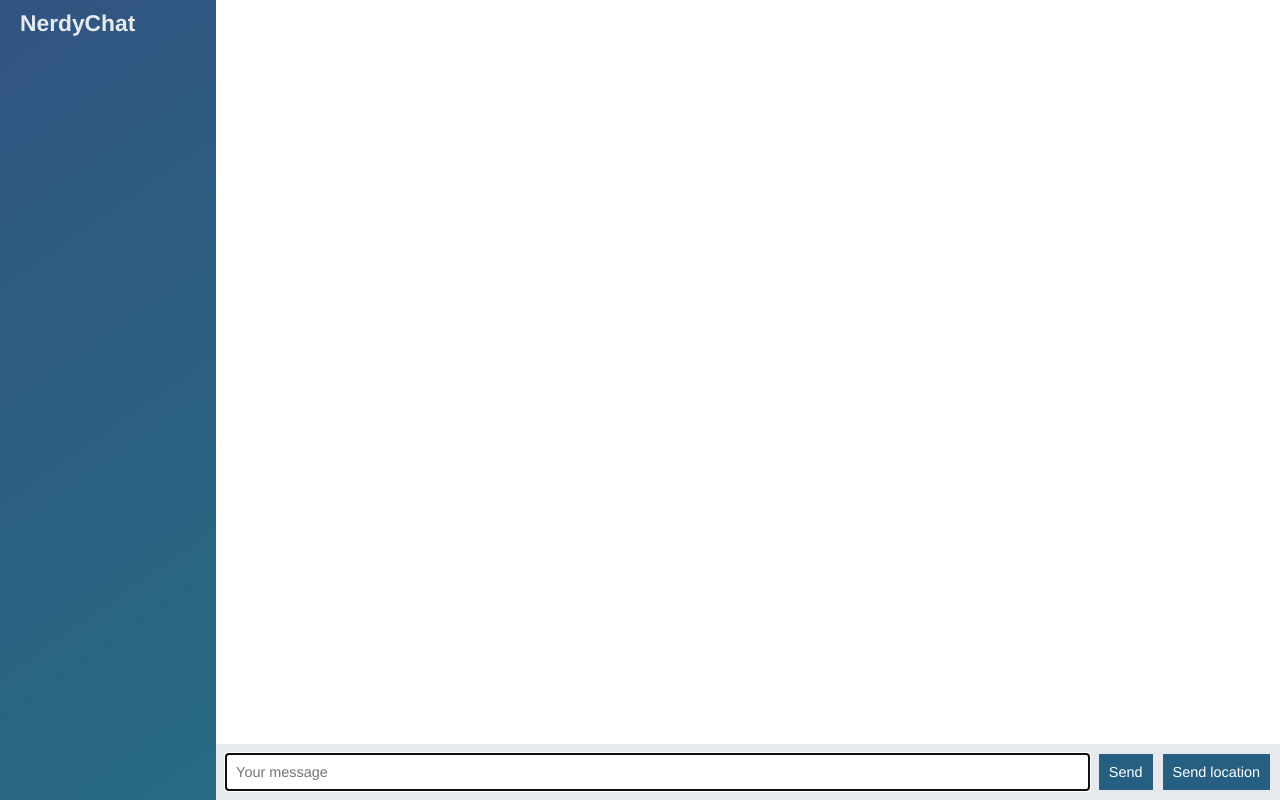
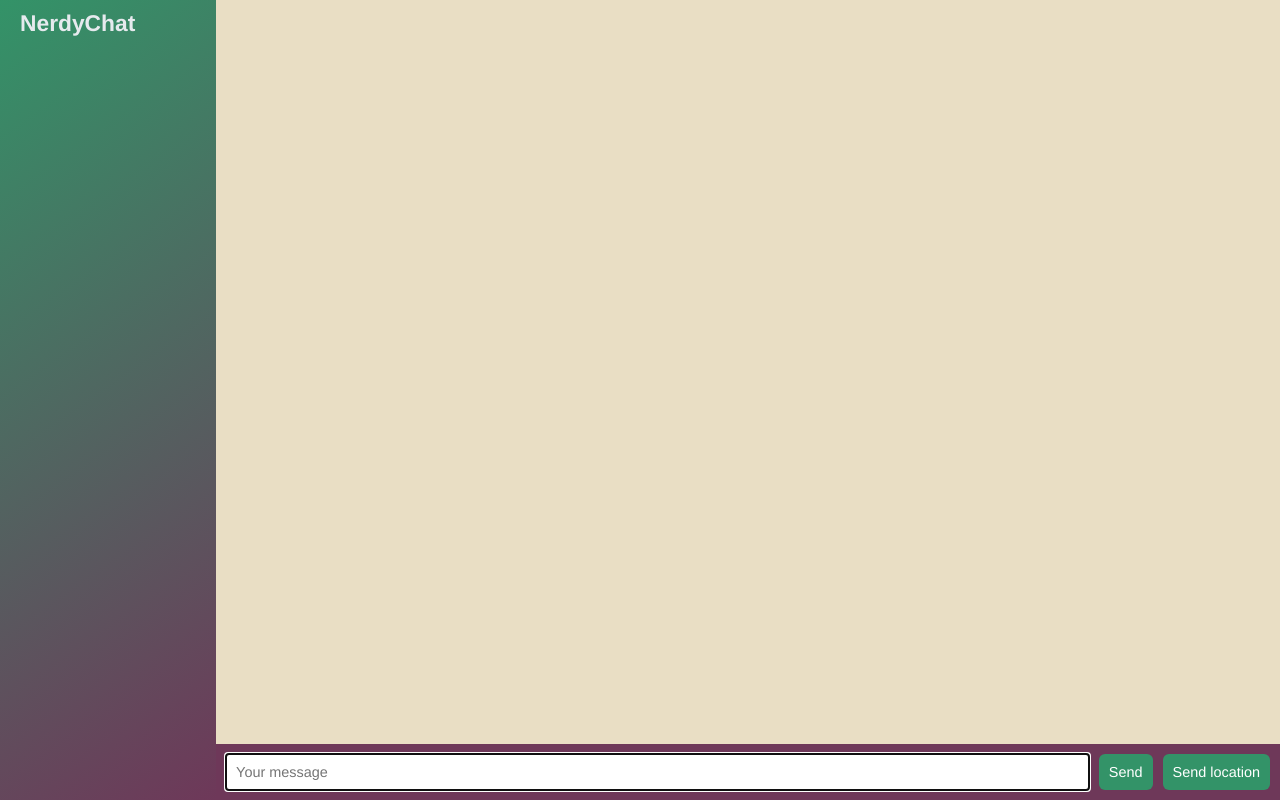
Before and after one commit to polinamarchenko/chat_app, a website: page public/index.html in a window 1280 px wide. Drawn offline with nearby package versions, Linux system fonts and the light colour scheme; no server answers.

Commit message:
Adjust styling chat app

```diff
--- a/public/css/style.css
+++ b/public/css/style.css
@@ -19,16 +19,17 @@ h3 {
 
 button {
   border: none;
-  background: #265f82;
+  background: #339368;
   color: white;
   cursor: pointer;
   padding: 10px;
   transition: background .3s ease;
+  border-radius: 6px;
 }
 
 button:hover {
   border: none;
-  background: #1F4C69;
+  background: #1d543b;
   color: white;
   padding: 10px;
 }
@@ -87,12 +88,12 @@ button:disabled {
   overflow-y: scroll;
   width: 260px;
   height: 100vh;
-  background: -moz-linear-gradient(125deg, rgba(39,107,130,1) 0%, rgba(49,84,129,1) 100%); /* ff3.6+ */
-  background: -webkit-gradient(linear, left top, right bottom, color-stop(0%, rgba(49,84,129,1)), color-stop(100%, rgba(39,107,130,1))); /* safari4+,chrome */
-  background: -webkit-linear-gradient(125deg, rgba(39,107,130,1) 0%, rgba(49,84,129,1) 100%); /* safari5.1+,chrome10+ */
-  background: -o-linear-gradient(125deg, rgba(39,107,130,1) 0%, rgba(49,84,129,1) 100%); /* opera 11.10+ */
-  background: -ms-linear-gradient(125deg, rgba(39,107,130,1) 0%, rgba(49,84,129,1) 100%); /* ie10+ */
-  background: linear-gradient(325deg, rgba(39,107,130,1) 0%, rgba(49,84,129,1) 100%); /* w3c */
+  background: -moz-linear-gradient(125deg, #6E3859 0%, #339368 100%); /* ff3.6+ */
+  background: -webkit-gradient(linear, left top, right bottom, color-stop(0%, #339368), color-stop(100%, #6E3859)); /* safari4+,chrome */
+  background: -webkit-linear-gradient(125deg, #6E3859 0%, #339368 100%); /* safari5.1+,chrome10+ */
+  background: -o-linear-gradient(125deg, #6E3859 0%, #339368 100%); /* opera 11.10+ */
+  background: -ms-linear-gradient(125deg, #6E3859 0%, #339368 100%); /* ie10+ */
+  background: linear-gradient(325deg, #6E3859 0%, #339368 100%); /* w3c */
 }
 
 .chat__sidebar h3 {
@@ -118,6 +119,7 @@ button:disabled {
   flex-direction: column;
   height: 100vh;
   width: 100%;
+  background-color: #E9DEC4;
 }
 
 .chat__messages {
@@ -127,7 +129,7 @@ button:disabled {
 }
 
 .chat__footer {
-  background: #e6eaee;
+  background: #6E3859;
   display: flex;
   padding: 10px;
   /*height: 60px;*/
@@ -172,6 +174,7 @@ button:disabled {
   color: #999;
 }
 
+
 @media (max-width: 600px) {
   * {
     font-size: 1rem;
```
